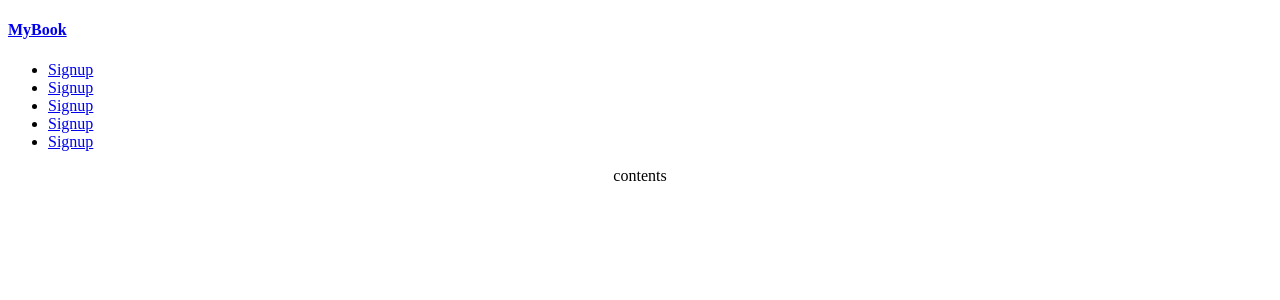
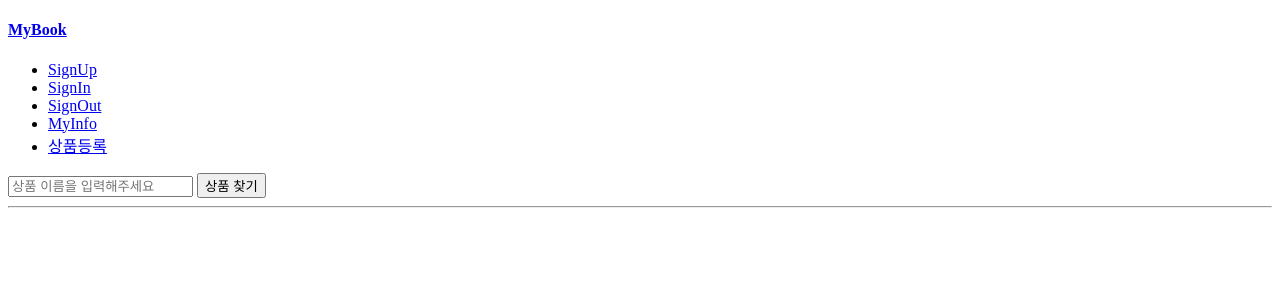
Before and after one commit to poww00/MyBook, a Python web app: template appmain/templates/index.html in a window 1280 px wide. Shown: the top 300 px of the page. Run offline with Jinja, Linux system fonts and the light colour scheme; the template is opened without the code that fills it, so the values that code supplies are empty.

Commit message:
index.html 43p

```diff
--- a/3ho.txt
+++ /dev/null
@@ -1 +0,0 @@
-전에스더
--- a/appmain/templates/index.html
+++ b/appmain/templates/index.html
@@ -3,42 +3,95 @@
 <head>
     <meta charset="UTF-8">
     <meta name="viewport" content="width=device-width, initial-scale=1.0">
+    <link rel="stylesheet" href="/static/css/bootstrap.min.css">
     <title>MyBook</title>
 </head>
 <body>
-    <div class="'container">
-        <div class ="row navbar bg-light align-items-center">
-            <div class = "col-6">
+    <div class="container">
+        <div class="row navbar bg-light aligh-items-center">
+            <div class="col-6">
                 <a class="nav-link" href="/home"><h4>MyBook</h4></a>
             </div>
-        </div>
             <div class="col-6">
-            <ul class="nav justify-content-end">
+                <ul class="nav-justify-content-end">
                     <li class="nav-item">
-                    <a class = "nav-item" id="signup_link" href="/signup">Signup</a>
+                        <a class="nav-link" id="signup_link" href="/signup">SignUp</a>
                     </li>
                     <li class="nav-item">
-                    <a class = "nav-item" id="signin_link" href="/signin">Signup</a>
+                        <a class="nav-link" id="signin_link" href="/signin">SignIn</a>
                     </li>
                     <li class="nav-item">
-                    <a class = "nav-item" id="signout_link" href="/signout">Signup</a>
+                        <a class="nav-link" id="signout_link" href="javascript:;" onclick="signOutHandler();">SignOut</a>
                     </li>
                     <li class="nav-item">
-                    <a class = "nav-item" id="myinfo_link" href="/myinfo">Signup</a>
+                        <a class="nav-link" id="myinfo_link" href="/myinfo">MyInfo</a>
                     </li>
                     <li class="nav-item">
-                    <a class = "nav-item" id="create_article_link" href="/create_article">Signup</a>
+                        <a class="nav_link" id="create_article_link" href="/create_article">상품등록</a>
                     </li>
                 </ul>
             </div>
-
+        </div>
     </div>
     <div class="container mt-5">
-        <div class="row">
-            <div class="col" style="text-align: center;">contents</div>
+        <div class="row justify-content-center">
+            <div class="col-5 mt-5">
+                <div class="input-group">
+                    <input type="text" class="form-control" id="search_input" placeholder="상품 이름을 입력해주세요" aria-describedby="search_button">
+                    <button class="btn btn-outline-secondary" id="search_button" type="button">상품 찾기</button>
                 </div>
-
+            </div>
+        </div>
+        <div class="row justify-content-center mt-5">
+            <div class="col-10"><hr></div>
+        </div>
+        <div class="row justify-content-center mt-5">
+            <div class="col-8" id="recent_articles_div"></div>
+        </div>
+        <div class="row justify-content-center mt-3">
+            <div class="col-8" id="search_result_div"></div>
+        </div>
     </div>
 </body>
 <script type="text/javascript" src="/static/js/navbar.js"></script>
+<script>
+    const recentArticleDiv = document.querySelector('#recent_articles_div');
+
+    function displayRecentArticles(articles){
+        articles.forEach((article) => {
+            let articleNo = article["articleNo"];
+            let title = article["title"];
+            let desc = article["desc"];
+
+            let cardDiv = document.createElement('div');
+            cardDiv.className = 'card mt-2';
+
+            let articleElement = `
+                <h5 class="card-header">
+                    <a class="link-primary text-decoration-none" href="/display_article/${articleNo}">${title}</a>
+                </h5>
+                <p class="card-text text-truncate px-3 py-2">
+                    <a class="link-secondary text-decoration-none" href="/display_article/${articleNo}">${desc}</a>
+                </p>`;
+
+                cardDiv.innerHTML = articleElement;
+                recentArticleDiv.appendChild(cardDiv);
+
+        });
+    }
+
+    window.addEventListener('load',getRecentArticles);
+
+    function getRecentArticles(){
+        fetch('/api/article/recent', {
+            method: 'GET'
+        }).then((response) => {
+            return response.json();
+        }).then((resBody) => {
+            displayRecentArticles(resBody["articles"]);
+        }).catch((error) => {
+            console.log('[Error]getRecentArticles():', error);
+        });
+    }
+</script>
 </html>
```
Also changed, not shown: Index.html (deleted, +0 -97 lines). Lines whose indentation alone changed are shown as unchanged.
